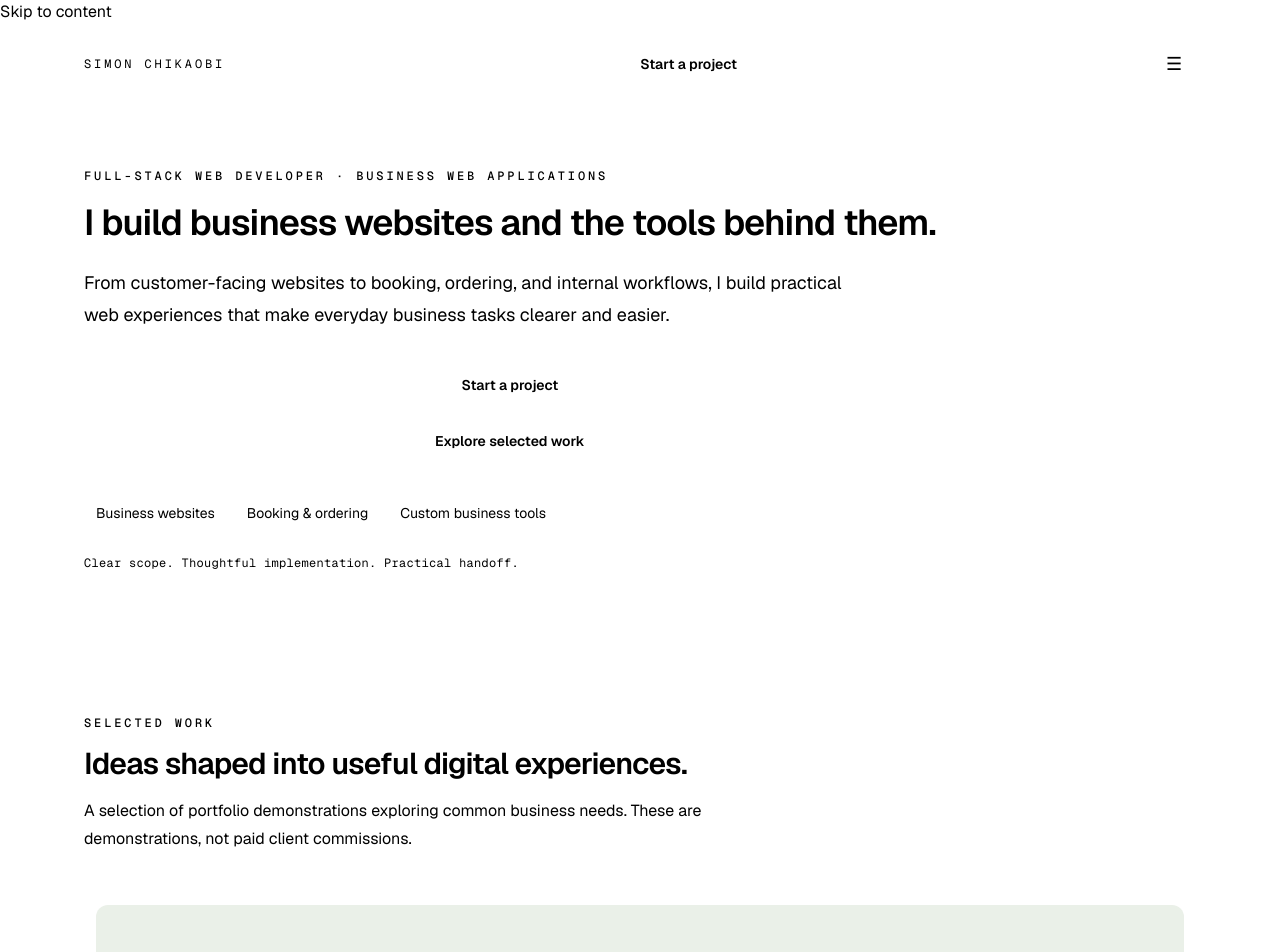
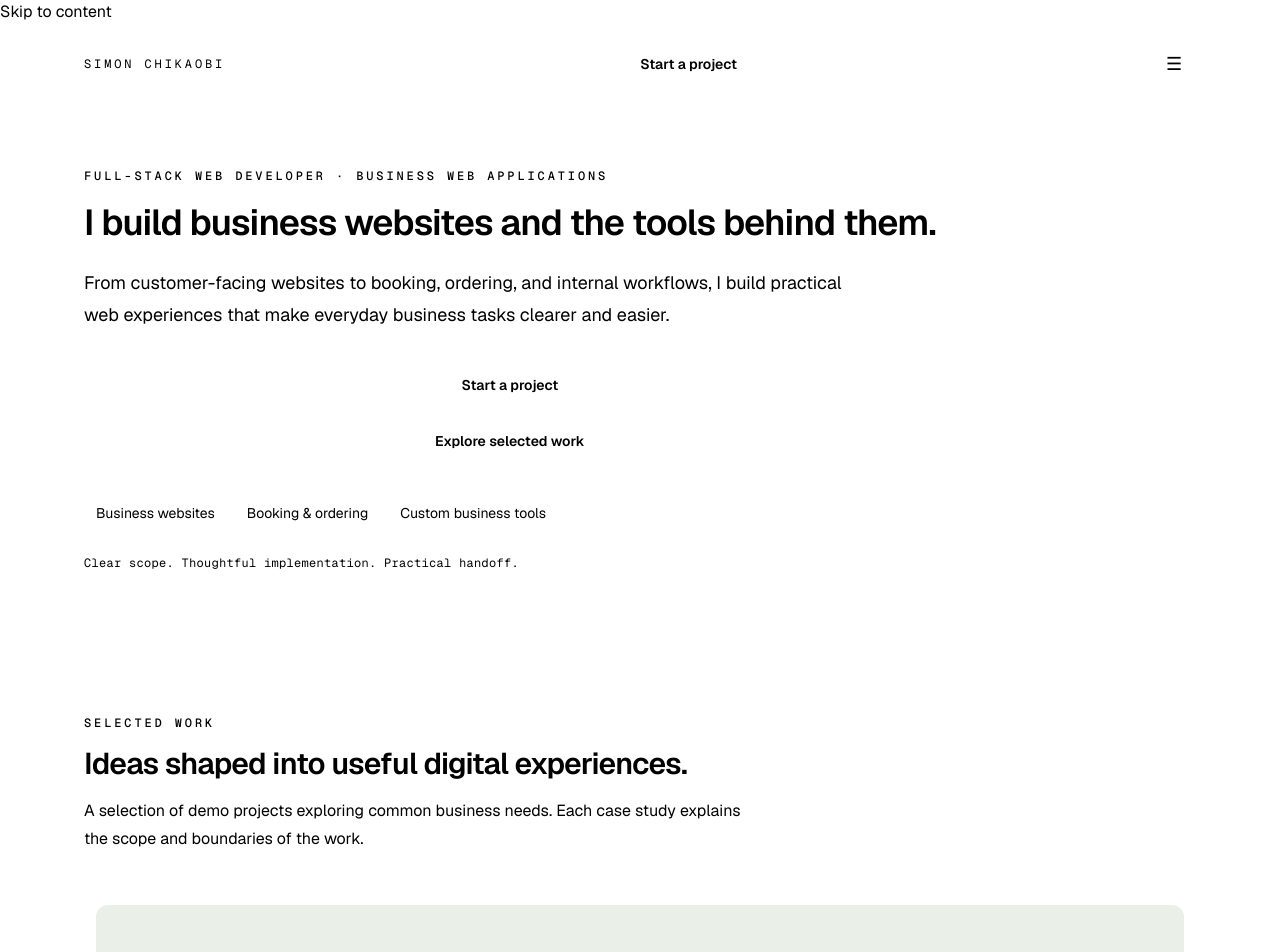
Before and after one commit to simonjr07/developer-portfolio, a Next.js app: page / in a window 1280 px wide. Shown: the top 952 px of the page. Built offline with nearby package versions, Linux system fonts and the light colour scheme.

Commit message:
Keep homepage portfolio disclaimer concise

```diff
--- a/src/app/page.tsx
+++ b/src/app/page.tsx
@@ -56,7 +56,7 @@ export default function Home() {
         </section>
 
         <section id="selected-work" className="scroll-mt-24 border-t border-border py-20 sm:py-28">
-          <SectionHeading eyebrow="Selected work" title="Ideas shaped into useful digital experiences." description="A selection of portfolio demonstrations exploring common business needs. These are demonstrations, not paid client commissions." />
+          <SectionHeading eyebrow="Selected work" title="Ideas shaped into useful digital experiences." description="A selection of demo projects exploring common business needs. Each case study explains the scope and boundaries of the work." />
           <div className="mt-10 grid gap-4 sm:grid-cols-2 sm:gap-5">
             {projects.map((project) => (
               <ProjectCard key={project.slug} project={project} headingLevel="h3" />
```
